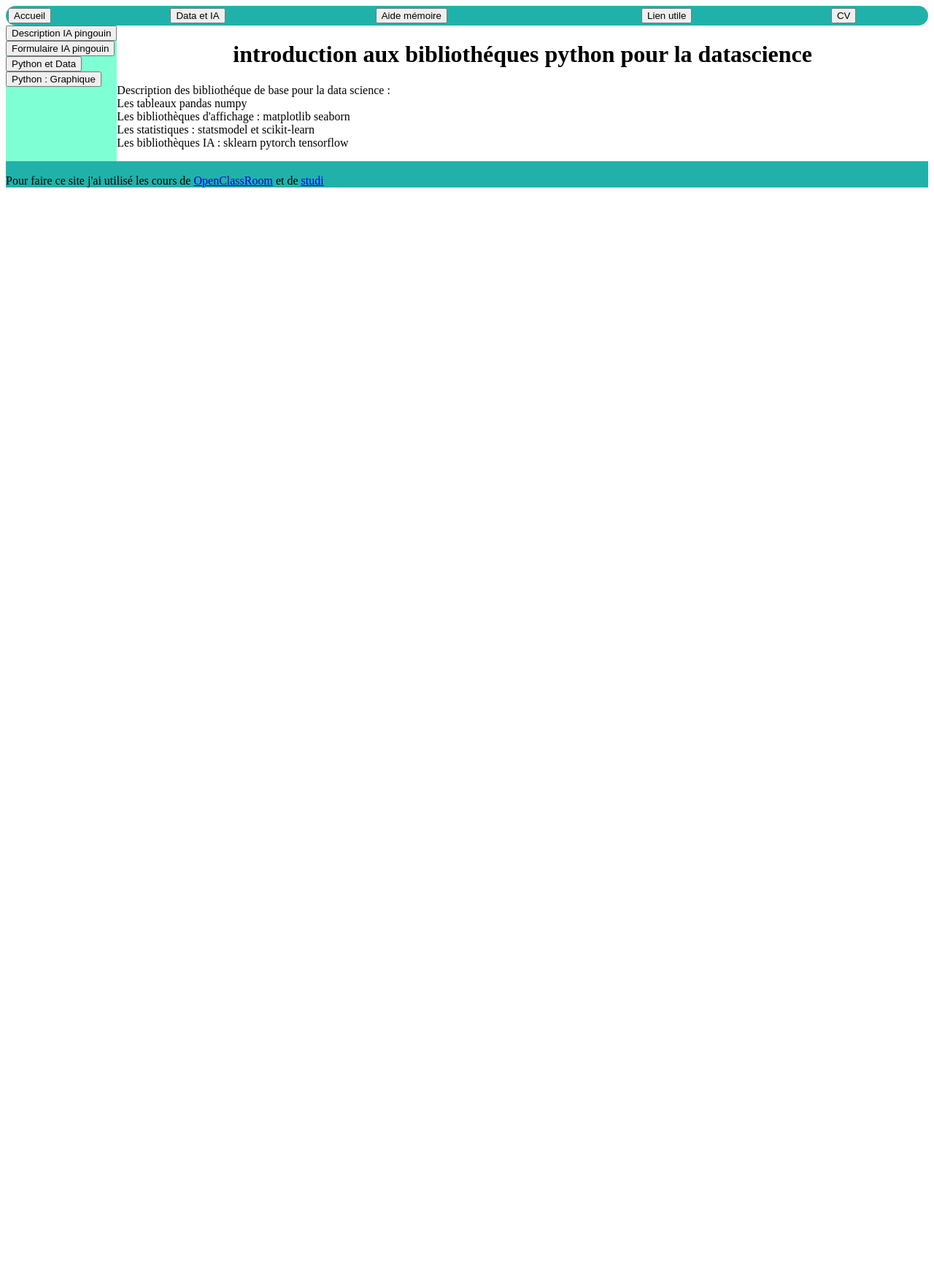
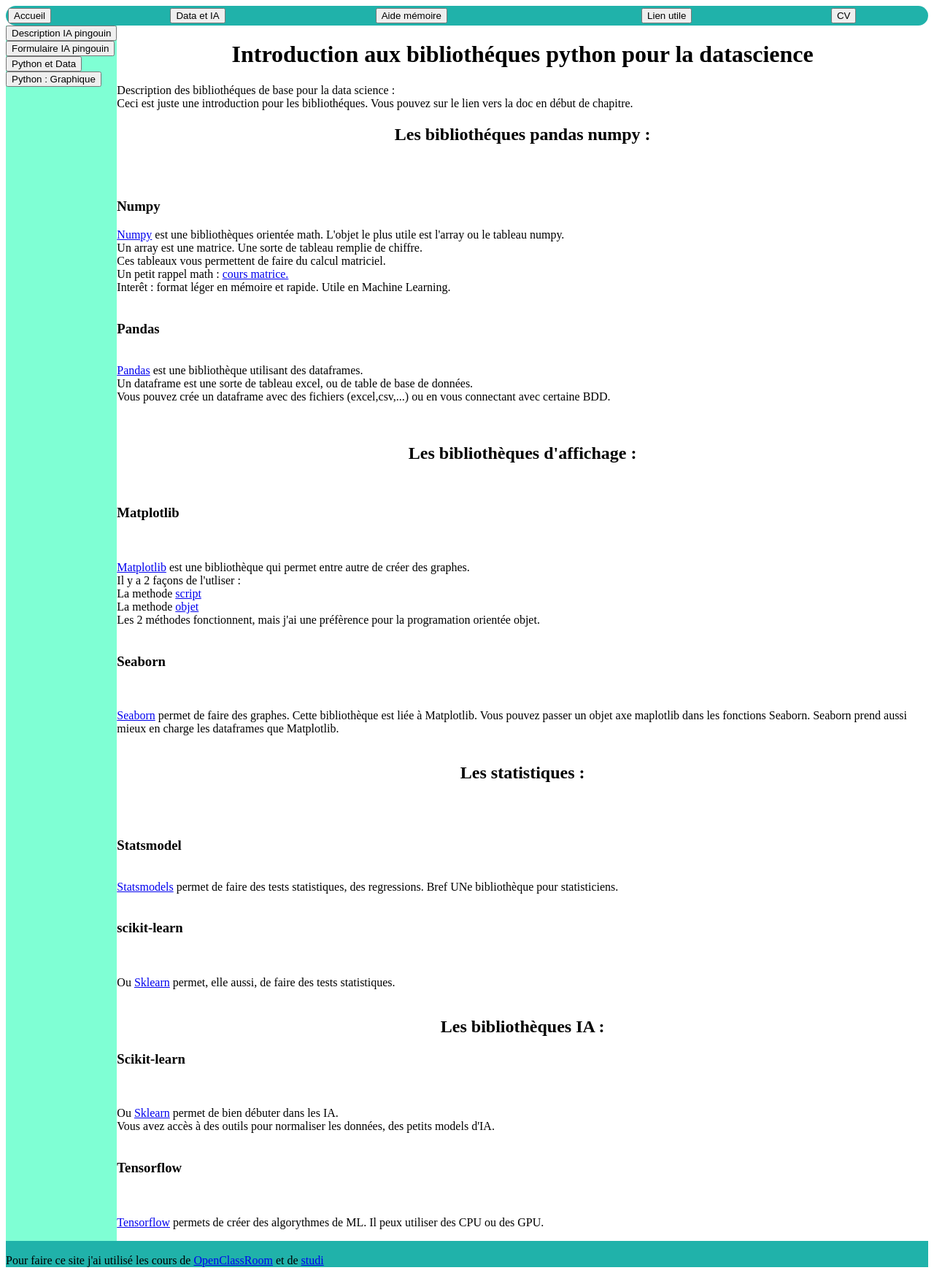
Before and after one commit to barrmath/web_pingouin, a Flask app: page /python_data/ in a window 1280 px wide. Shown: the whole page at 73% size. Before the commit the page ends 257 px from the top, so only its background shows below. Run offline with Flask 3, Linux system fonts and the light colour scheme.

Commit message:
remplissage de python_data.html + correction orth WIP

```diff
--- a/pingouin_app/templates/data/data.html
+++ b/pingouin_app/templates/data/data.html
@@ -3,6 +3,6 @@
 {%block contenu%}
 <p>
     Bonjour et bienvenue dans mes projets concernant la data et l'IA.<br>
-    Vous pouvez navigué dans le menu sur le côté.
+    Vous pouvez naviguer dans le menu sur le côté.<br>
 </p>
 {%endblock%}
--- a/pingouin_app/templates/data/python_data.html
+++ b/pingouin_app/templates/data/python_data.html
@@ -1,12 +1,61 @@
 {% extends "data/base_data.html" %}
 
 {%block contenu%}
-<h1>introduction aux bibliothéques python pour la datascience</h1>
+<h1>Introduction aux bibliothéques python pour la datascience</h1>
 <p>
-    Description des bibliothéque de base pour la data science :<br>
-    Les tableaux pandas numpy<br>
-    Les bibliothèques d'affichage : matplotlib seaborn<br>
-    Les statistiques : statsmodel et scikit-learn<br>
-    Les bibliothèques IA : sklearn pytorch tensorflow<br>
+    Description des bibliothéques de base pour la data science :<br>
+    Ceci est juste une introduction pour les bibliothéques. Vous pouvez sur le lien vers la doc en début de chapitre.
+    <h2>Les bibliothéques pandas numpy :</h2><br>
+    <br>
+    <h3>Numpy</h3>
+    <a href="https://numpy.org/">Numpy</a> est une bibliothèques orientée math. L'objet le plus utile est l'array ou le tableau numpy.<br>
+    Un array est une matrice. Une sorte de tableau remplie de chiffre.<br>
+    Ces tableaux vous permettent de faire du calcul matriciel.<br>
+    Un petit rappel math : <a href="https://www.unilim.fr/pages_perso/jean.debord/math/matrices/matrices.htm">cours matrice.</a><br>
+    Interêt : format léger en mémoire et rapide. Utile en Machine Learning.<br>
+    <br>
+    <h3>Pandas</h3><br>
+    <a href="https://pandas.pydata.org/">Pandas</a> est une bibliothèque utilisant des dataframes.<br>
+    Un dataframe est une sorte de tableau excel, ou de table de base de données.<br>
+    Vous pouvez crée un dataframe avec des fichiers (excel,csv,...) ou en vous connectant avec certaine BDD.<br>
+    <br>
+    <br>
+    <h2>Les bibliothèques d'affichage :</h2><br>
+    <h3>Matplotlib</h3><br>
+    <br>
+    <a href="https://matplotlib.org/">Matplotlib</a> est une bibliothèque qui permet entre autre de créer des graphes.<br>
+    Il y a 2 façons de l'utliser :<br>
+    La methode <a href="https://matplotlib.org/2.0.2/examples/pylab_examples/simple_plot.html">script</a><br>
+    La methode <a href="https://matplotlib.org/matplotblog/posts/pyplot-vs-object-oriented-interface/">objet</a><br>
+    Les 2 méthodes fonctionnent, mais j'ai une préfèrence pour la programation orientée objet.<br>
+    <br>
+    <h3>Seaborn</h3><br>
+    <br>
+    <a href="https://seaborn.pydata.org/">Seaborn</a> permet de faire des graphes. Cette bibliothèque est liée à Matplotlib.
+    Vous pouvez passer un objet axe maplotlib dans les fonctions Seaborn.
+    Seaborn prend aussi mieux en charge les dataframes que Matplotlib.
+    <br>
+    <br>
+    <h2>Les statistiques :</h2><br>
+    <br>
+    <h3>Statsmodel</h3>
+    <br>
+    <a href="https://www.statsmodels.org/stable/index.html">Statsmodels</a> permet de faire des tests statistiques, des regressions. Bref UNe bibliothèque pour statisticiens.<br>
+    <br>
+    <h3>scikit-learn</h3><br>
+    <br>
+    Ou <a href="https://scikit-learn.org/stable/">Sklearn</a> permet, elle aussi, de faire des tests statistiques.
+    <br>
+    <br>
+    <h2>Les bibliothèques IA :</h2><bt>
+    <h3>Scikit-learn</h3><br>
+    <br>
+    Ou <a href="https://scikit-learn.org/stable/">Sklearn</a> permet de bien débuter dans les IA.<br>
+    Vous avez accès à des outils pour normaliser les données, des petits models d'IA.<br>
+    <br>
+    <h3>Tensorflow</h3><br>
+    <br>
+    <a href="https://www.tensorflow.org/?hl=fr">Tensorflow</a> permets de créer des algorythmes de ML. Il peux utiliser des CPU ou des GPU.
+    <br>
 </p>
 {%endblock%}
--- a/pingouin_app/templates/index.html
+++ b/pingouin_app/templates/index.html
@@ -9,8 +9,8 @@
         Vous pouvez naviguer parmis les différentes rubriques en cliquant sur les boutons en haut de la page.<br>
         La premiere rubrique concerne la data et l'IA.<br>
         La deuxieme me sert principalement d'aide mémoire pour certaines applications.<br>
-        Il y a une section avec des liens vers des sites qui peuvent vous permetrre d'aller plus loin.<br>
-        Et enfin je suis en recherche de travail, vous trouverez mon CV dans la dernière partie.<br>
+        Il y a une section avec des liens vers des sites qui peuvent vous permettre d'aller plus loin.<br>
+        Et enfin, je suis en recherche de travail, vous trouverez mon CV dans la dernière partie.<br>
         </p>
     </body>
 
```
Also changed, not shown: pingouin_app/templates/aide_memoire/aide_memoire_docker.html (+5 -5 lines).
